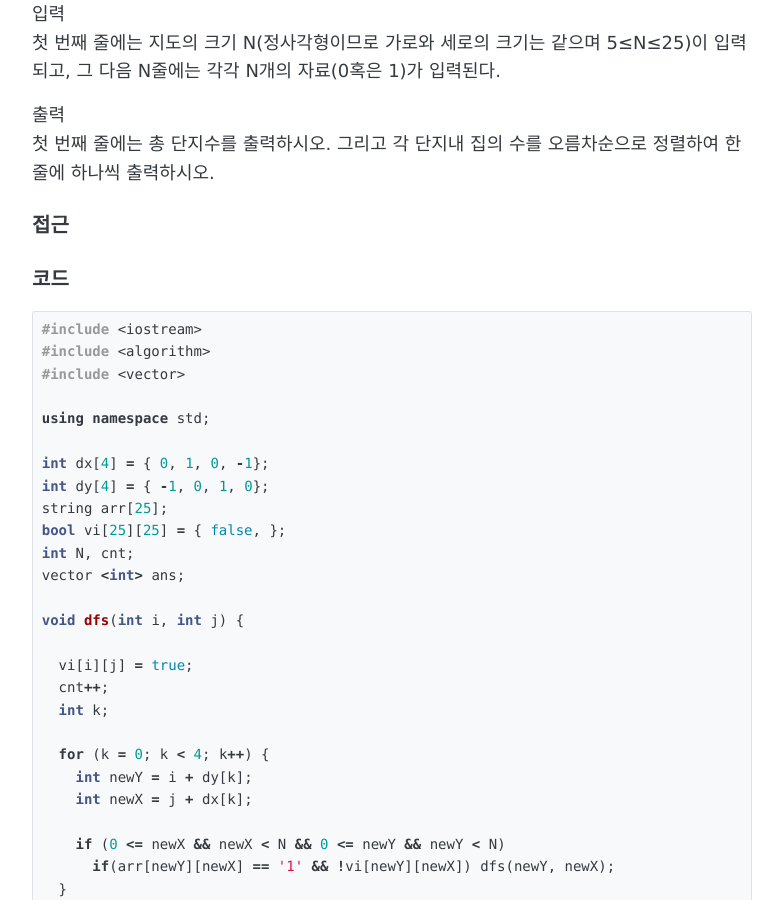
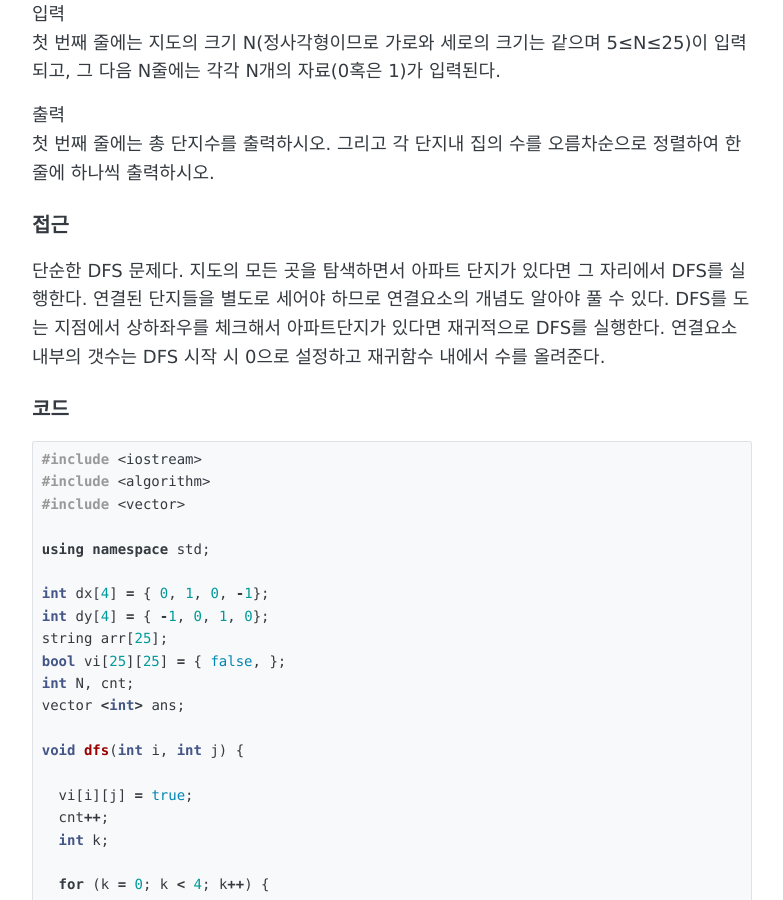
Before and after one commit to sihyungyou/sihyungyou.github.io, a Jekyll site: the page built from _posts/2019-11-25-baekjoon-2667.md, in a window 1280 px wide and 900 px high, scrolled down 802 px. Shown: the whole window, without its empty margins (248-1031 px from the left). Built offline with Jekyll 4.4.1, drawn with Linux system fonts in a browser that asks for light colours; comment, search, counter and statistics services are not loaded; grey boxes are pictures that could not be loaded.

Commit message:
백준 2667번

```diff
--- a/_posts/2019-11-25-baekjoon-2667.md
+++ b/_posts/2019-11-25-baekjoon-2667.md
@@ -21,6 +21,7 @@ comments: true
 첫 번째 줄에는 총 단지수를 출력하시오. 그리고 각 단지내 집의 수를 오름차순으로 정렬하여 한 줄에 하나씩 출력하시오.
 
 ### 접근
+단순한 DFS 문제다. 지도의 모든 곳을 탐색하면서 아파트 단지가 있다면 그 자리에서 DFS를 실행한다. 연결된 단지들을 별도로 세어야 하므로 연결요소의 개념도 알아야 풀 수 있다. DFS를 도는 지점에서 상하좌우를 체크해서 아파트단지가 있다면 재귀적으로 DFS를 실행한다. 연결요소 내부의 갯수는 DFS 시작 시 0으로 설정하고 재귀함수 내에서 수를 올려준다.
 
 ### 코드
 ~~~c++
```
